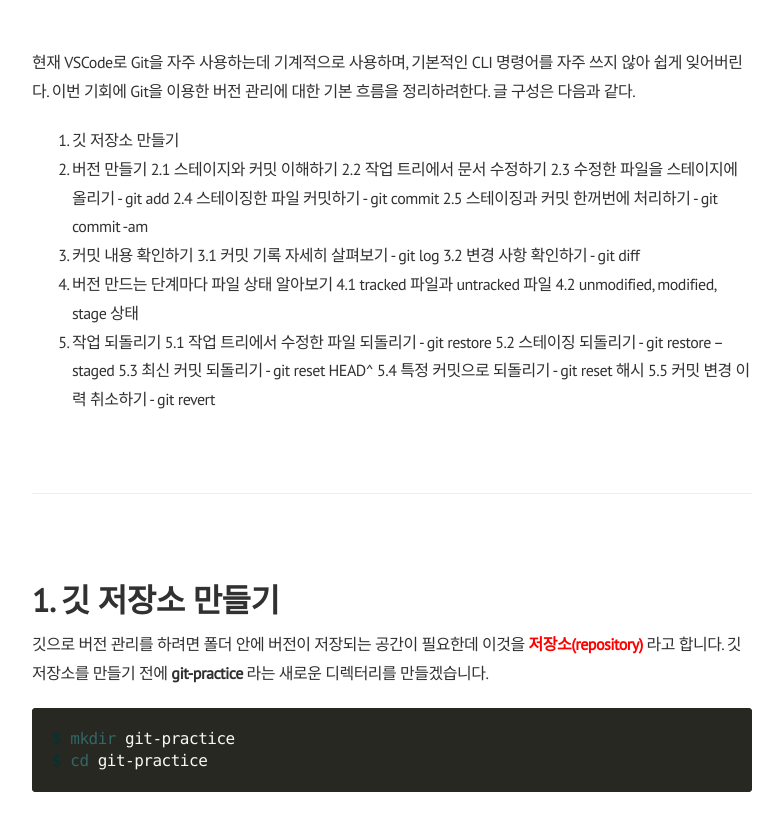
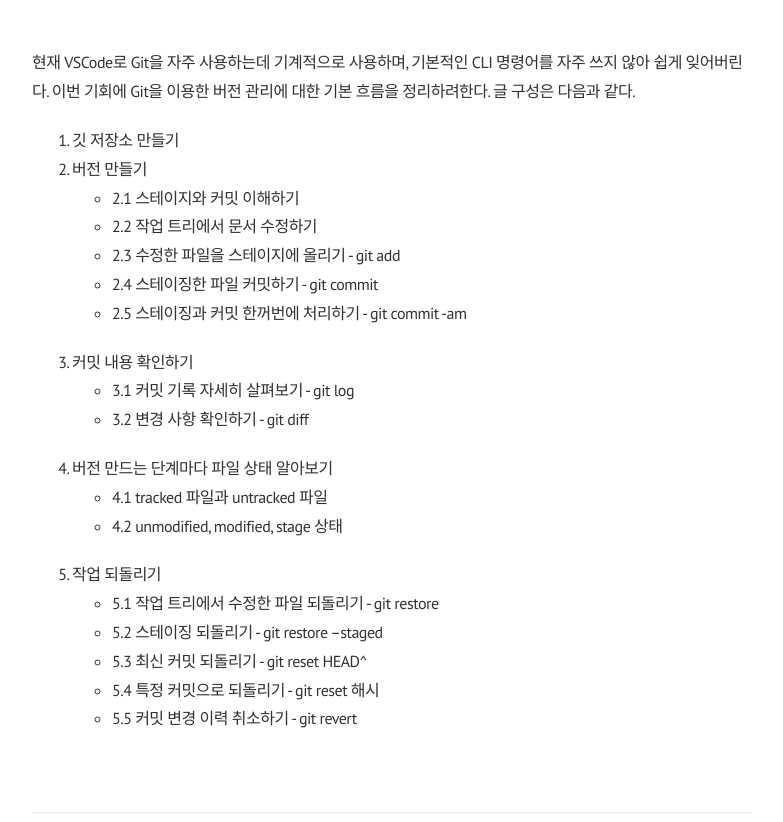
Before and after one commit to museonghwang/museonghwang.github.io, a Jekyll site: the page built from _posts/2023-06-01-git-basic1.md, in a window 1280 px wide and 1400 px high. Shown: the part 578-1400 px from the top of the window, without its empty margins (248-1031 px from the left). Built offline with Jekyll 4.4.1, drawn with Linux system fonts in a browser that asks for light colours; nearby versions of some CDN libraries.

```diff
--- a/_posts/2023-06-01-git-basic1.md
+++ b/_posts/2023-06-01-git-basic1.md
@@ -17,23 +17,23 @@ tag: Git
 
 1. 깃 저장소 만들기
 2. 버전 만들기
-    2.1 스테이지와 커밋 이해하기
-    2.2 작업 트리에서 문서 수정하기
-    2.3 수정한 파일을 스테이지에 올리기 - git add
-    2.4 스테이징한 파일 커밋하기 - git commit
-    2.5 스테이징과 커밋 한꺼번에 처리하기 - git commit -am
+    - 2.1 스테이지와 커밋 이해하기
+    - 2.2 작업 트리에서 문서 수정하기
+    - 2.3 수정한 파일을 스테이지에 올리기 - git add
+    - 2.4 스테이징한 파일 커밋하기 - git commit
+    - 2.5 스테이징과 커밋 한꺼번에 처리하기 - git commit -am
 3. 커밋 내용 확인하기
-    3.1 커밋 기록 자세히 살펴보기 - git log
-    3.2 변경 사항 확인하기 - git diff
+    - 3.1 커밋 기록 자세히 살펴보기 - git log
+    - 3.2 변경 사항 확인하기 - git diff
 4. 버전 만드는 단계마다 파일 상태 알아보기
-    4.1 tracked 파일과 untracked 파일
-    4.2 unmodified, modified, stage 상태
+    - 4.1 tracked 파일과 untracked 파일
+    - 4.2 unmodified, modified, stage 상태
 5. 작업 되돌리기
-    5.1 작업 트리에서 수정한 파일 되돌리기 - git restore
-    5.2 스테이징 되돌리기 - git restore --staged
-    5.3 최신 커밋 되돌리기 - git reset HEAD^
-    5.4 특정 커밋으로 되돌리기 - git reset 해시
-    5.5 커밋 변경 이력 취소하기 - git revert
+    - 5.1 작업 트리에서 수정한 파일 되돌리기 - git restore
+    - 5.2 스테이징 되돌리기 - git restore --staged
+    - 5.3 최신 커밋 되돌리기 - git reset HEAD^
+    - 5.4 특정 커밋으로 되돌리기 - git reset 해시
+    - 5.5 커밋 변경 이력 취소하기 - git revert
 
 <br>
 
```
